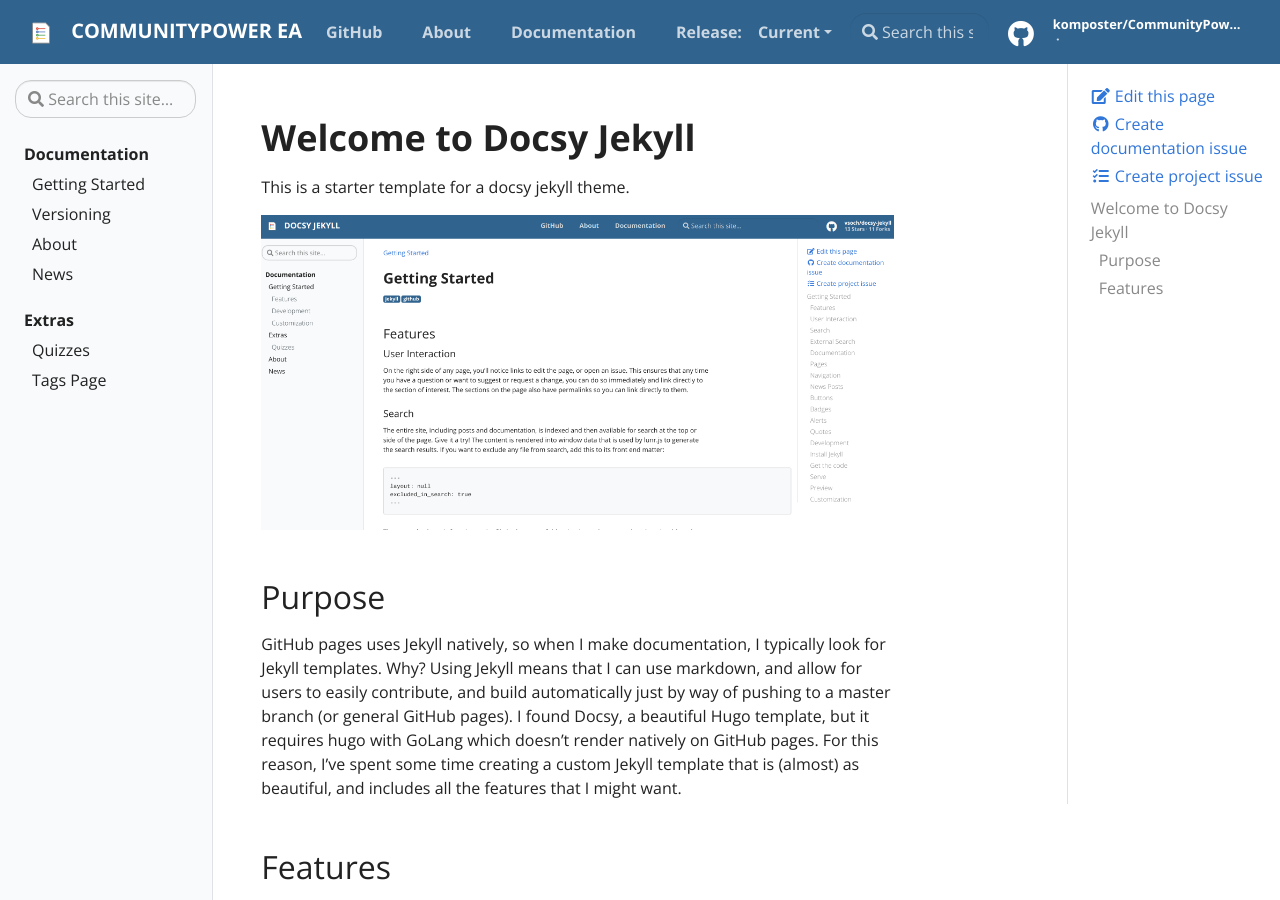
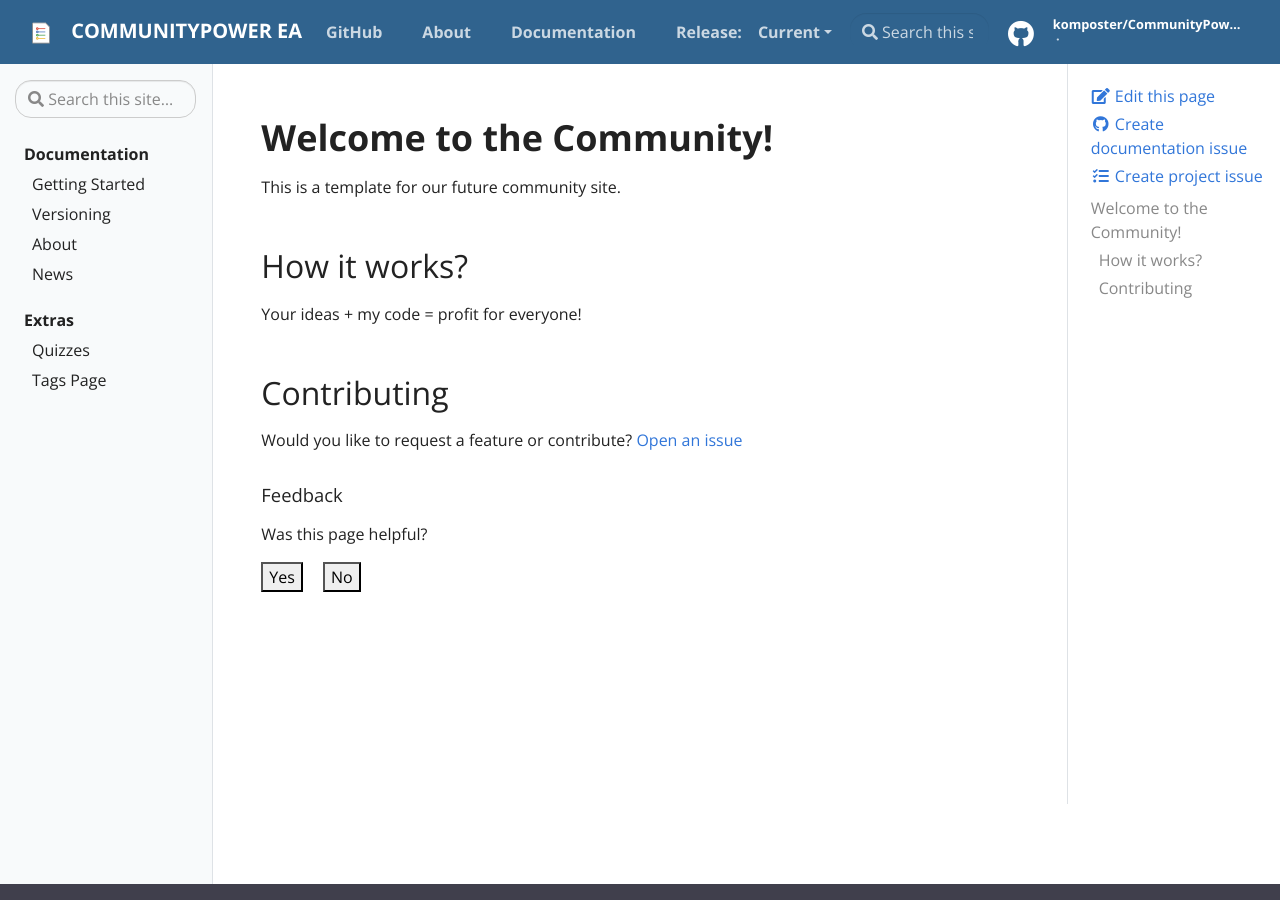
Before and after one commit to komposter/CommunityPowerEA.com, a Jekyll site: the page built from pages/index.md, in a window 1280 px wide and 900 px high. Built offline with Jekyll 4.4.1, drawn with Linux system fonts in a browser that asks for light colours; some of the changed text lies outside the part shown.

Commit message:
Start with docsy

```diff
--- a/_config.yml
+++ b/_config.yml
@@ -21,7 +21,7 @@
   Free, versatile and powerful Expert Advisor for MetaTrader 4 and MetaTrader 5
 
 # Add your baseurl here (your repository) but DO NOT CHANGE THE LINE NUMBER without editing .circleci/circle_urls.sh
-baseurl: "/docsy-jekyll" # the subpath of your site, e.g. /blog
+baseurl: "" # the subpath of your site, e.g. /blog
 
 # This is mostly for testing
 url: "https://communitypowerea.com" # the base hostname & protocol for your site
--- a/pages/index.md
+++ b/pages/index.md
@@ -1,41 +1,18 @@
 ---
 layout: page
-title: Docsy Jekyll Theme
+title: CommunityPower EA
 permalink: /
 ---
 
-# Welcome to Docsy Jekyll
+# Welcome to the Community!
 
-This is a starter template for a docsy jekyll theme.
+This is a template for our future community site.
 
-![assets/img/docsy-jekyll.png](assets/img/docsy-jekyll.png)
+## How it works?
 
-## Purpose
+Your ideas + my code = profit for everyone!
 
-GitHub pages uses Jekyll natively, so when I make documentation, I typically
-look for Jekyll templates. Why? Using Jekyll means that I can use markdown,
-and allow for users to easily contribute, and build automatically just by
-way of pushing to a master branch (or general GitHub pages).
-I found Docsy, a beautiful Hugo template, but it requires hugo with GoLang
-which doesn't render natively on GitHub pages. For this reason, I've spent
-some time creating a custom Jekyll template that is (almost) as beautiful,
-and includes all the features that I might want.
+## Contributing
 
-## Features
-
-What are these features? You should see the {% include doc.html name="Getting Started" path="getting-started" %}
-guide for a complete summary. Briefly:
-
- - *User interaction* including consistent permalinks, links to ask questions via GitHub issues, and edit the file on GitHub directly.
- - *Search* across posts, documentation, and other site pages, with an ability to exclude from search.
- - *External Search* meaning an ability to link any page tag to trigger an external search.
- - *Documentation* A documentation collection that was easy to organize on the filesystem, render with nested headings for the user, and refer to in markdown.
- - *Pages* A separate folder for more traditional pages (e.g, about).
- - *Navigation*: Control over the main navigation on the left of the page, and automatic generation of table of contents for each page on the right.
- - *News* A posts feed for news and updates, along with an archive (organized by year).
- - *Templates* or specifically, "includes" that make it easy to create an alert, documentation link, or other content.
- - *Continuous Integration* recipes to preview the site
-
-
-For features, getting started with development, see the {% include doc.html name="Getting Started" path="getting-started" %} page. Would you like to request a feature or contribute?
+Would you like to request a feature or contribute?
 [Open an issue]({{ site.repo }}/issues)
```
Also changed, not shown: 404.md (+1 -1 lines), .circleci/config.yml (added), .github/stale.yml (added), .github/workflows/jekyll-gh-pages.yml (added), assets/img/docsy-jekyll.png (deleted), 2 other files.
